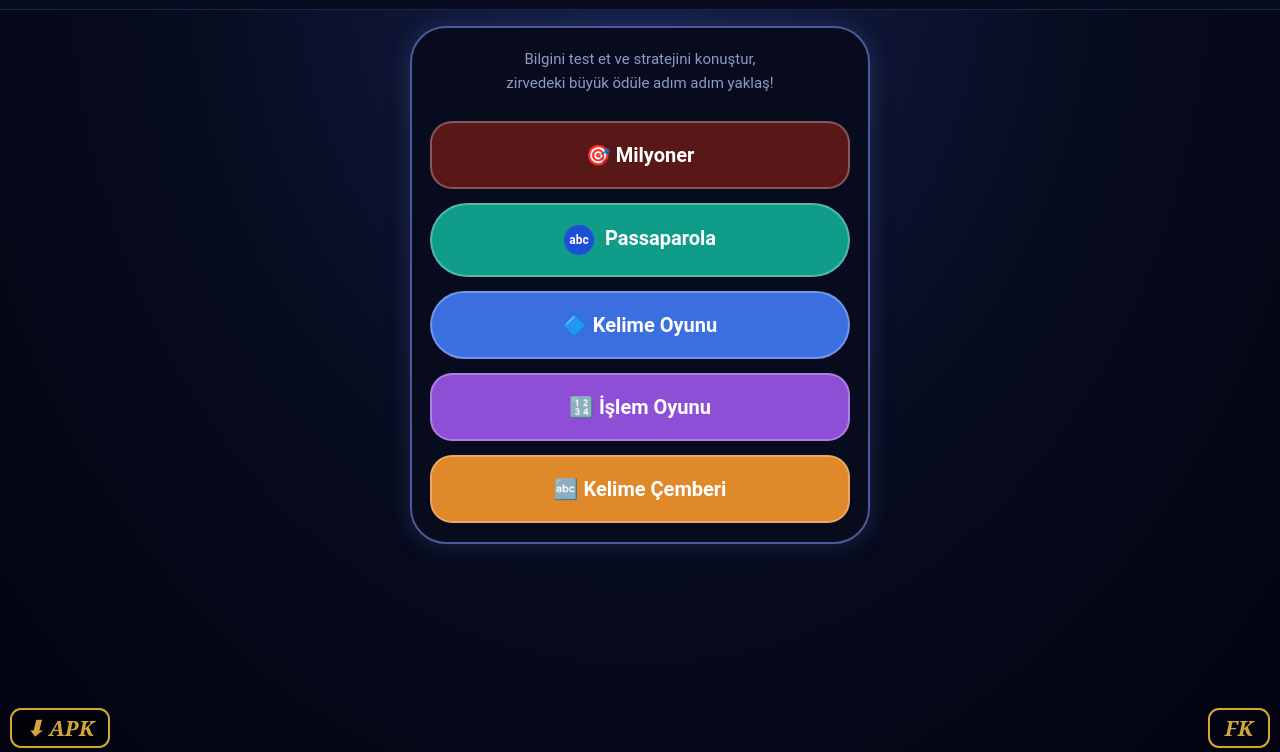
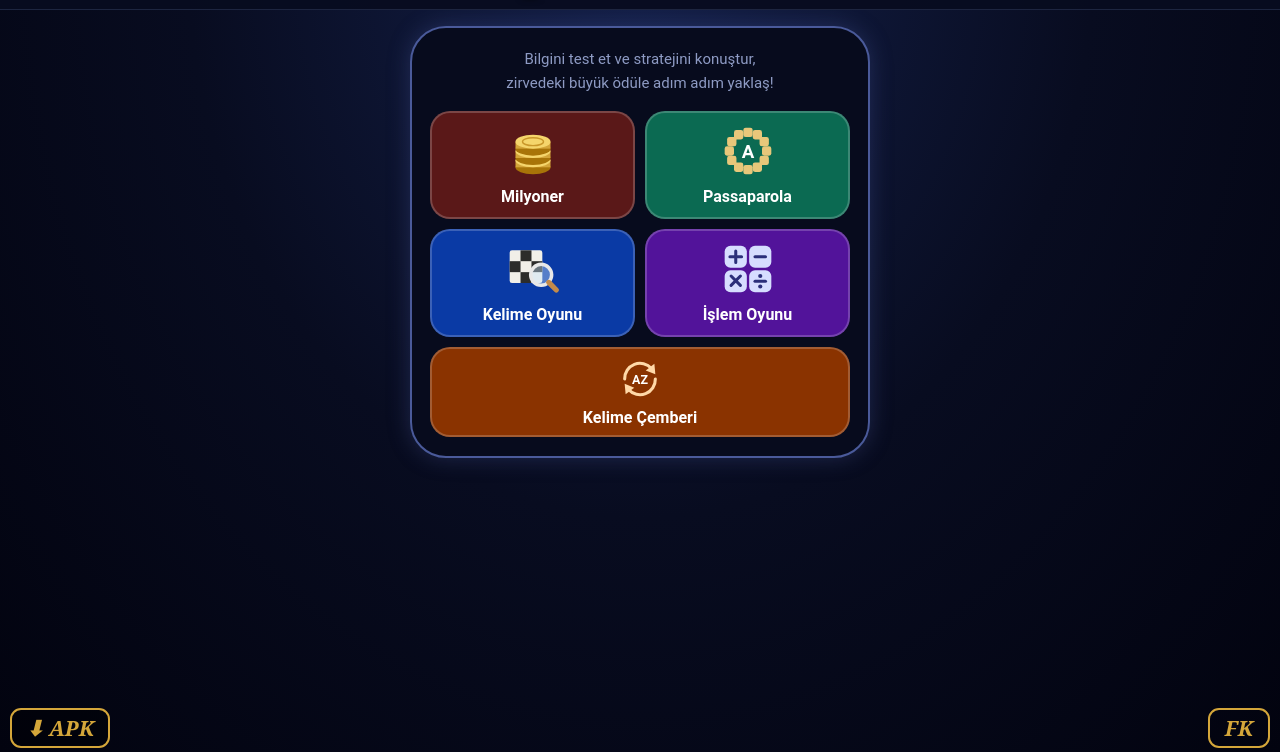
Before and after one commit to FatihKoc81/BilgiArenasi, a website: page index.html in a window 1280 px wide. Shown: the part 48-800 px from the top of the page. Drawn offline with Linux system fonts and the light colour scheme.

Commit message:
Add files via upload

```diff
--- a/index.html
+++ b/index.html
@@ -234,6 +234,7 @@ menu();
 <script src="kelimelerim.js"></script>
 <script src="islem.js"></script>
 <script src="cember.js"></script>
+<script src="menu.js"></script>
 <script>
 // Sayfa kaymasın (menü, oyun, sonuç ekranları) + sol alta APK indirme / güncelleme butonu
 // Tarayıcıda "⬇ APK", uygulamanın içinde aynı yerde "⬇ Güncelle" yazar.
--- /dev/null
+++ b/menu.js
@@ -0,0 +1,67 @@
+// ANA MENÜ KARTLARI (tasarım B): oyun düğmeleri 2 sütunlu kart ızgarası olur.
+// Düğmelerin kendisi ve tıklama kodları aynen kalır; sadece içeriği (simge + ad + alt yazı) ve görünümü değişir.
+// Simge/alt yazı/renk değiştirmek için aşağıdaki OYUNLAR listesini düzenle.
+(function () {
+  const ana = document.getElementById("ana");
+  if (!ana) return;
+
+  // eşleşme sırası önemli: "Çember" "Kelime"den önce bakılır
+  const OYUNLAR = [
+    { re: /Milyoner/, ad: "Milyoner", renk: "#5a1818", simge: "m", sira: 1 },
+    { re: /Passaparola/, ad: "Passaparola", renk: "#0b6a52", simge: "p", sira: 2 },
+    { re: /Çember/, ad: "Kelime Çemberi", renk: "#8a3300", simge: "c", sira: 5, genis: true },
+    { re: /Kelime/, ad: "Kelime Oyunu", renk: "#0a3aa5", simge: "k", sira: 3 },
+    { re: /İşlem/, ad: "İşlem Oyunu", renk: "#52139a", simge: "o", sira: 4 }
+  ];
+
+  const SIMGELER =
+    '<svg width="0" height="0" style="position:absolute" aria-hidden="true"><defs>' +
+    '<symbol id="i-m" viewBox="0 0 48 48"><ellipse cx="24" cy="38" rx="15" ry="6" fill="#a87408"/><rect x="9" y="32" width="30" height="6" fill="#d4a63a"/><ellipse cx="24" cy="32" rx="15" ry="6" fill="#f5d56b"/><ellipse cx="24" cy="30" rx="15" ry="6" fill="#a87408"/><rect x="9" y="24" width="30" height="6" fill="#d4a63a"/><ellipse cx="24" cy="24" rx="15" ry="6" fill="#f5d56b"/><ellipse cx="24" cy="22" rx="15" ry="6" fill="#a87408"/><rect x="9" y="16" width="30" height="6" fill="#d4a63a"/><ellipse cx="24" cy="16" rx="15" ry="6" fill="#f5d56b"/><ellipse cx="24" cy="16" rx="9" ry="3.4" fill="none" stroke="#c9972a" stroke-width="1.2"/></symbol>' +
+    '<symbol id="i-p" viewBox="0 0 48 48"><g fill="#e8c77a"><rect x="36" y="20" width="8" height="8" rx="2"/><rect x="33.9" y="28" width="8" height="8" rx="2"/><rect x="28" y="33.9" width="8" height="8" rx="2"/><rect x="20" y="36" width="8" height="8" rx="2"/><rect x="12" y="33.9" width="8" height="8" rx="2"/><rect x="6.1" y="28" width="8" height="8" rx="2"/><rect x="4" y="20" width="8" height="8" rx="2"/><rect x="6.1" y="12" width="8" height="8" rx="2"/><rect x="12" y="6.1" width="8" height="8" rx="2"/><rect x="20" y="4" width="8" height="8" rx="2"/><rect x="28" y="6.1" width="8" height="8" rx="2"/><rect x="33.9" y="12" width="8" height="8" rx="2"/></g><text x="24" y="30" text-anchor="middle" font-size="16" font-weight="700" fill="#fff">A</text></symbol>' +
+    '<symbol id="i-k" viewBox="0 0 48 48"><rect x="4" y="8" width="28" height="28" rx="2" fill="#f1efe8"/><g fill="#2c2c2a"><rect x="13.3" y="8" width="9.4" height="9.3"/><rect x="4" y="17.3" width="9.3" height="9.4"/><rect x="22.7" y="17.3" width="9.3" height="9.4"/><rect x="13.3" y="26.7" width="9.4" height="9.3"/></g><circle cx="31" cy="29" r="9" fill="rgba(200,230,255,.4)" stroke="#e8e8e8" stroke-width="3"/><line x1="37.5" y1="35.5" x2="44" y2="42" stroke="#c28a4a" stroke-width="4.5" stroke-linecap="round"/></symbol>' +
+    '<symbol id="i-o" viewBox="0 0 48 48"><g fill="#d6ddff"><rect x="4" y="4" width="19" height="19" rx="5"/><rect x="25" y="4" width="19" height="19" rx="5"/><rect x="4" y="25" width="19" height="19" rx="5"/><rect x="25" y="25" width="19" height="19" rx="5"/></g><g stroke="#2b2f7a" stroke-width="2.6" stroke-linecap="round" fill="none"><path d="M13.5 8.5v10M8.5 13.5h10"/><path d="M30 13.5h9"/><path d="M9.5 30l8 8M17.5 30l-8 8"/><path d="M30 34.5h9"/></g><circle cx="34.5" cy="30" r="1.8" fill="#2b2f7a"/><circle cx="34.5" cy="39" r="1.8" fill="#2b2f7a"/></symbol>' +
+    '<symbol id="i-c" viewBox="0 0 48 48"><path d="M8 24A16 16 0 0 1 36 13" fill="none" stroke="#ffd9a8" stroke-width="3.2" stroke-linecap="round"/><polygon points="39,8 40,19 30,15" fill="#ffd9a8"/><path d="M40 24A16 16 0 0 1 12 35" fill="none" stroke="#ffd9a8" stroke-width="3.2" stroke-linecap="round"/><polygon points="9,40 8,29 18,33" fill="#ffd9a8"/><text x="24" y="29" text-anchor="middle" font-size="13" font-weight="700" fill="#fff">AZ</text></symbol>' +
+    '</defs></svg>';
+
+  const st = document.createElement("style");
+  st.textContent =
+    "#ana{display:grid!important;grid-template-columns:repeat(2,minmax(0,1fr));gap:10px}" +
+    "#ana.hidden{display:none!important}" +
+    "#ana>.alt{grid-column:1/-1;margin-bottom:6px;order:0}" +
+    "#ana>.pill{display:none}" +
+    "#ana>.btn.kartB{order:var(--sira);margin:0;width:auto;height:108px;padding:8px 6px;border-radius:20px;display:flex;flex-direction:column;align-items:center;justify-content:center;gap:2px;font-size:16px;line-height:1.25;border:2px solid rgba(255,255,255,.2);background:var(--kc)!important;color:#fff!important}" +
+    "#ana>.btn.kartB.genis{grid-column:1/-1;height:90px}" +
+    "#ana>.btn.kartB .ic{width:56px;height:56px;display:block;margin-bottom:6px;flex:none}" +
+    "#ana>.btn.kartB.genis .ic{width:46px;height:46px;margin-bottom:4px}" +
+    "#ana>.btn.kartB b{font-size:clamp(14px,4.2vw,16px);font-weight:700;display:block;white-space:nowrap}" +
+        "@media (max-height:700px){#ana>.btn.kartB{height:98px}#ana>.btn.kartB.genis{height:80px}#ana>.btn.kartB .ic{width:42px;height:42px}}";
+  document.head.appendChild(st);
+  document.body.insertAdjacentHTML("beforeend", SIMGELER);
+
+  function kartla(b) {
+    if (b.tagName !== "BUTTON" || b.querySelector(".ic")) return;
+    if (b.id === "sifirla") return;
+    const t = b.textContent;
+    const o = OYUNLAR.find(x => x.re.test(t));
+    if (!o) return;
+    b.classList.add("kartB");
+    b.classList.toggle("genis", !!o.genis);
+    b.style.setProperty("--kc", o.renk);
+    b.style.setProperty("--sira", o.sira);
+    b.innerHTML = '<svg class="ic" viewBox="0 0 48 48" aria-hidden="true"><use href="#i-' + o.simge + '"/></svg><b>' + o.ad + "</b>";
+    b.style.removeProperty("background"); // diğer dosyaların eklediği eski renk
+  }
+
+  function hepsi() { ana.querySelectorAll("button").forEach(kartla); }
+  hepsi();
+
+  // sonradan eklenen düğmeler (Kelime Çemberi gibi) ve eski dosyaların geri koyduğu satır içi renkler
+  new MutationObserver(function () {
+    hepsi();
+    ana.querySelectorAll("button.kartB").forEach(function (b) {
+      if (b.style.getPropertyValue("background")) b.style.removeProperty("background");
+    });
+  }).observe(ana, { childList: true, subtree: true, attributes: true, attributeFilter: ["style", "class"] });
+
+  window.addEventListener("load", hepsi);
+})();
```
